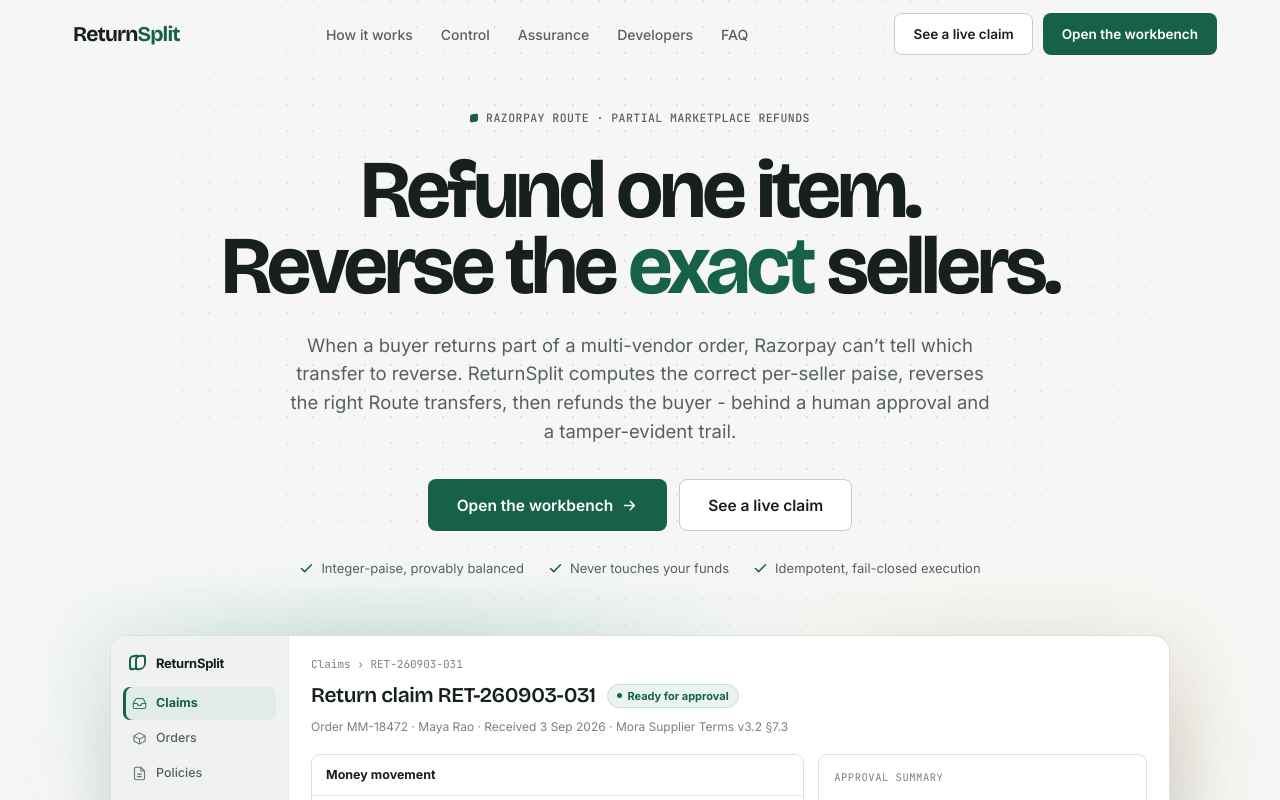
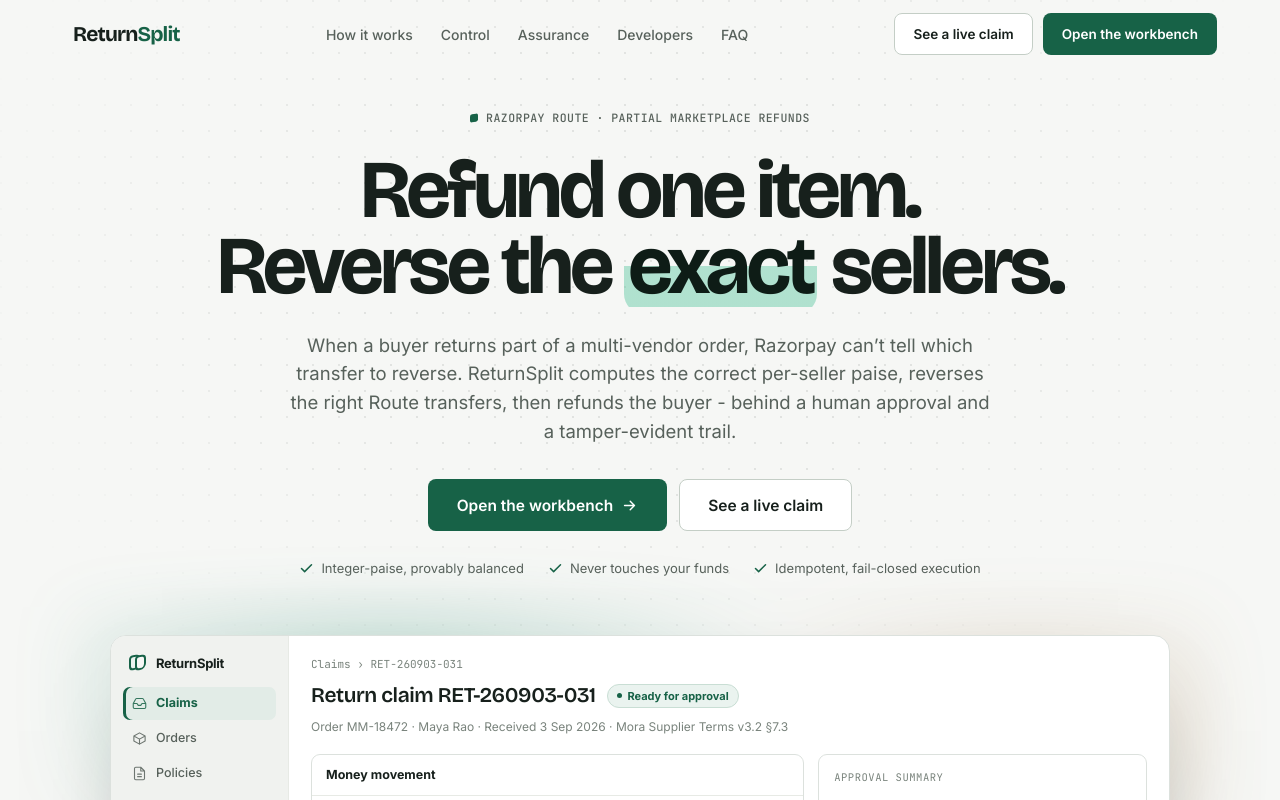
Before and after one commit to codebanditssss/ReturnSplit-Razorpay-Buildathon, a Next.js app: page / in a window 1280 px wide. Shown: the top 800 px of the page. Built offline with nearby package versions, Linux system fonts and the light colour scheme.

Commit message:
landing: animated highlighter-sweep on hero keyword

```diff
--- a/src/components/landing/landing.css
+++ b/src/components/landing/landing.css
@@ -140,7 +140,16 @@ html.lp-no-scrollbar::-webkit-scrollbar { width: 0; height: 0; display: none; }
 .lp-hero-inner { position: relative; z-index: 1; }
 .lp-hero h1 { font-family: var(--lp-display-stack); font-weight: 620; letter-spacing: -.045em; line-height: .93; font-size: clamp(40px, 6.6vw, 82px); margin: 24px auto 0; }
 .lp-hero h1 span { display: block; text-wrap: balance; }
-.lp-hero h1 em { font-style: normal; color: var(--lp-green); }
+.lp-hero h1 em {
+  font-style: normal; color: var(--lp-ink); padding: 0 .05em; border-radius: .26em;
+  background-image: linear-gradient(rgba(79, 195, 154, .42), rgba(79, 195, 154, .42));
+  background-repeat: no-repeat; background-position: 0 86%; background-size: 0% .5em;
+  animation: lp-hl-sweep .72s cubic-bezier(.5, .2, .2, 1) .5s forwards;
+}
+@keyframes lp-hl-sweep { to { background-size: 100% .5em; } }
+@media (prefers-reduced-motion: reduce) {
+  .lp-hero h1 em { animation: none; background-size: 100% .5em; }
+}
 .lp-hero .lp-hero-sub { max-width: 60ch; margin: 26px auto 0; font-size: clamp(16px, 1.7vw, 18.5px); color: var(--lp-text-2); line-height: 1.55; }
 .lp-hero-actions { display: flex; gap: 12px; justify-content: center; margin: 34px 0 0; flex-wrap: wrap; }
 .lp-hero-trust { display: flex; gap: 24px; justify-content: center; flex-wrap: wrap; margin: 28px 0 0; }
```
